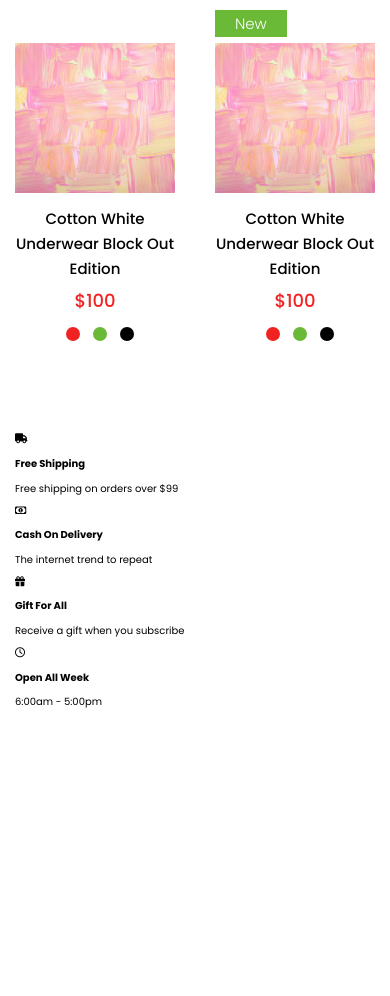
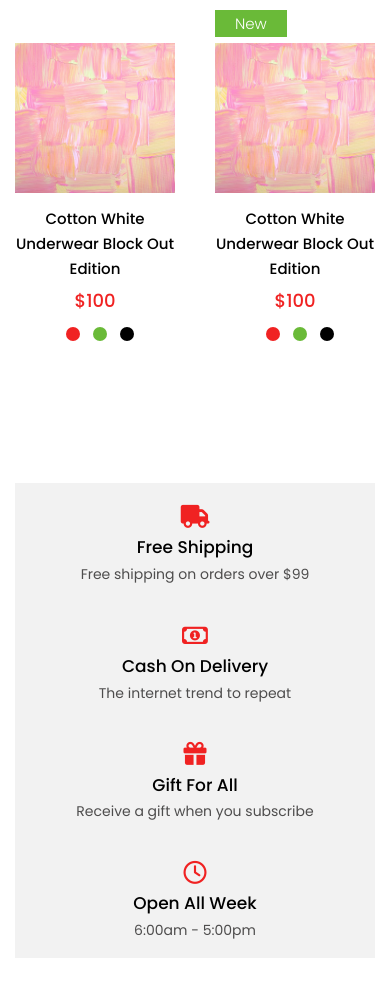
Before and after one commit to brett-powers/Website-Practice, a plain HTML site: page index.html in a window 390 px wide. Shown: the part 5811-6807 px from the top of the page. Before the commit the page ends 6603 px from the top, so only its background shows below. Drawn offline with Linux system fonts and the light colour scheme.

Commit message:
Create styles for offers section. Make responsive for larger screens.

```diff
--- a/css/styles.css
+++ b/css/styles.css
@@ -488,3 +488,50 @@ a {
     grid-template-columns: repeat(4, 1fr);
   }
 }
+/*Offers*/
+.offer {
+  margin-top: 50px;
+  background: var(--color-background-light);
+  text-align: center;
+  height: 475px;
+}
+.offer__grid {
+  grid-template-rows: repeat(4, 0.3fr);
+  align-content: center;
+  align-items: center;
+}
+.offer__icon {
+  font-size: 2.3rem;
+  color: var(--color-primary);
+}
+.offer__header {
+  cursor: pointer;
+  display: block;
+  font-size: 1.7rem;
+  font-weight: 500;
+  margin: 0.8rem 0;
+  transition: color 0.3s;
+}
+.offer__header:hover {
+  color: var(--color-primary);
+}
+.offer__text {
+  font-size: 1.4rem;
+  color: #4e4d4d;
+  margin: 0;
+}
+@media screen and (min-width: 768px) {
+  .offer {
+    height: 200px;
+  }
+  .offer__grid {
+    display: flex;
+    justify-content: space-evenly;
+  }
+  .offer__container:first-of-type {
+    margin-left: 0;
+  }
+  .offer__container {
+    margin-left: 2rem;
+  }
+}
--- a/index.html
+++ b/index.html
@@ -322,34 +322,34 @@
           </article>
         </div>
       </section>
-      <section class="offer">
+      <section class="offer grid offer__grid">
         <article class="offer__container">
           <div class="offer__icon">
             <i class="fas fa-truck"></i>
           </div>
           <h4 class="offer__header">Free Shipping</h4>
-          <p>Free shipping on orders over $99</p>
+          <p class="offer__text">Free shipping on orders over $99</p>
         </article>
         <article class="offer__container">
           <div class="offer__icon">
             <i class="far fa-money-bill-alt"></i>
           </div>
           <h4 class="offer__header">Cash On Delivery</h4>
-          <p>The internet trend to repeat</p>
+          <p class="offer__text">The internet trend to repeat</p>
         </article>
         <article class="offer__container">
           <div class="offer__icon">
             <i class="fas fa-gift"></i>
           </div>
           <h4 class="offer__header">Gift For All</h4>
-          <p>Receive a gift when you subscribe</p>
+          <p class="offer__text">Receive a gift when you subscribe</p>
         </article>
         <article class="offer__container">
           <div class="offer__icon">
             <i class="far fa-clock"></i>
           </div>
           <h4 class="offer__header">Open All Week</h4>
-          <time>6:00am - 5:00pm</time>
+          <time class="offer__text">6:00am - 5:00pm</time>
         </article>
       </section>
     </main>
```
